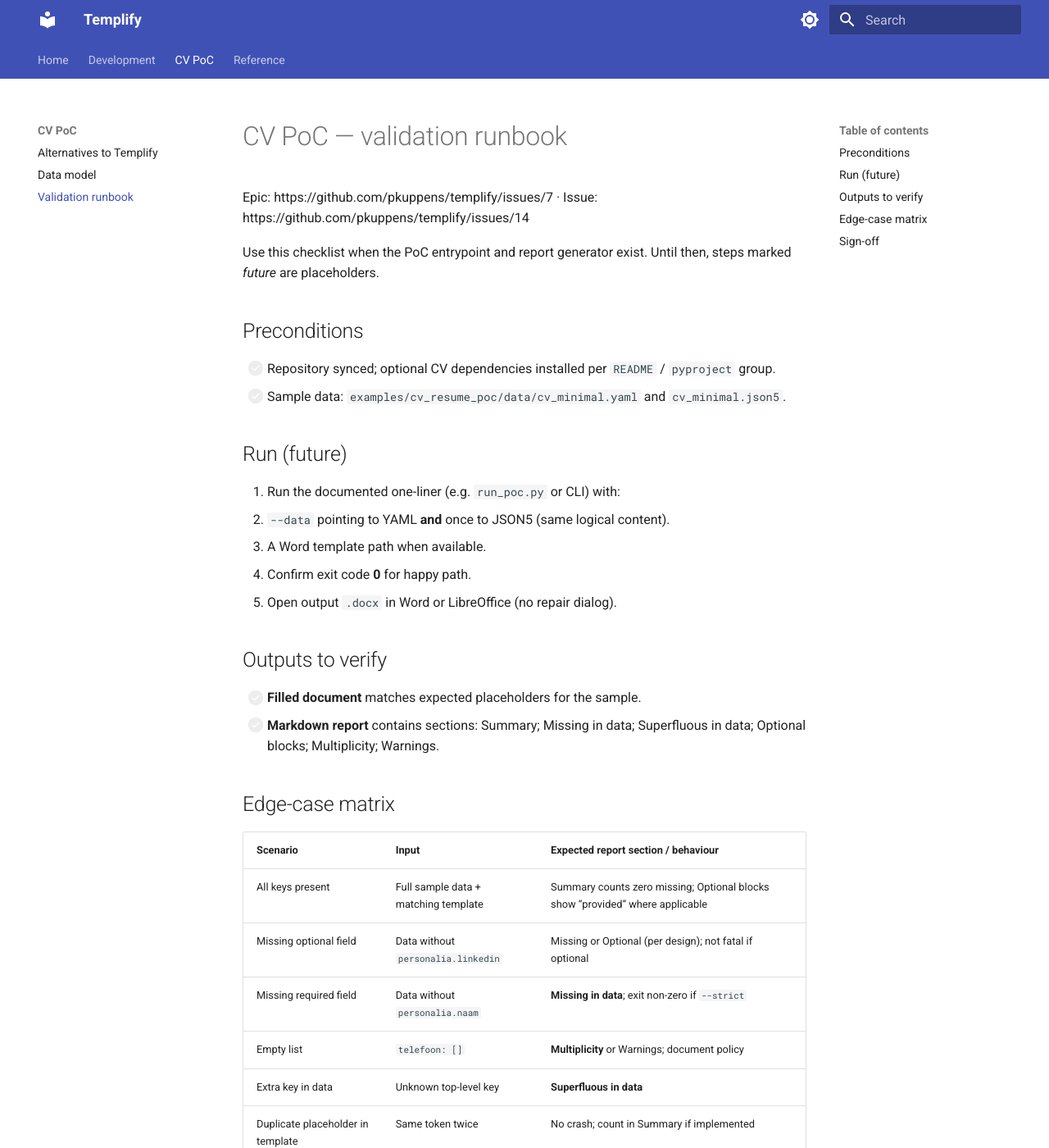
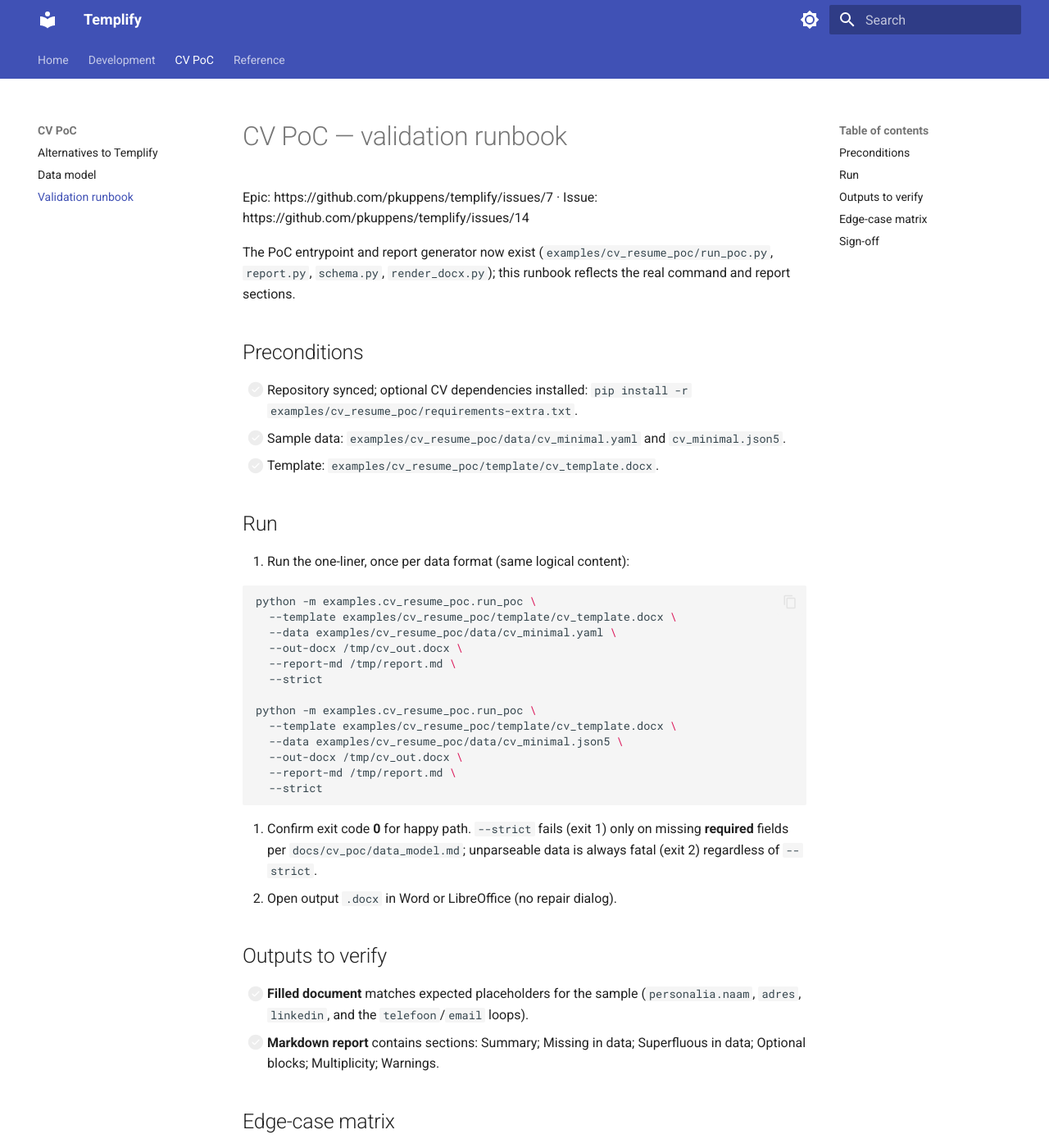
Before and after one commit to pkuppens/templify, an MkDocs documentation site: the page built from docs/cv_poc/validation.md, in a window 1280 px wide and 1400 px high. Shown: the whole window at 82% size. Built offline with MkDocs 1.6.1 and Material for MkDocs 9.7.7, drawn with Linux system fonts in a browser that asks for light colours; some of the changed text lies outside the part shown.

Commit message:
#14: docs: fill in validation.md runbook with the real cv_poc command
Replace the "(future)" placeholders with the actual run_poc.py invocation,
real exit-code semantics, and an edge-case matrix that matches what #10-#13
implemented (superfluous ignore list, multiplicity-as-count, coarse
template-root warnings, YAML/JSON5 parity test reference).

````diff
--- a/docs/cv_poc/validation.md
+++ b/docs/cv_poc/validation.md
@@ -2,38 +2,62 @@
 
 Epic: https://github.com/pkuppens/templify/issues/7 · Issue: https://github.com/pkuppens/templify/issues/14
 
-Use this checklist when the PoC entrypoint and report generator exist. Until then, steps marked *future* are placeholders.
+The PoC entrypoint and report generator now exist (`examples/cv_resume_poc/run_poc.py`,
+`report.py`, `schema.py`, `render_docx.py`); this runbook reflects the real command and report
+sections.
 
 ## Preconditions
 
-- [ ] Repository synced; optional CV dependencies installed per `README` / `pyproject` group.
+- [ ] Repository synced; optional CV dependencies installed:
+      `pip install -r examples/cv_resume_poc/requirements-extra.txt`.
 - [ ] Sample data: `examples/cv_resume_poc/data/cv_minimal.yaml` and `cv_minimal.json5`.
+- [ ] Template: `examples/cv_resume_poc/template/cv_template.docx`.
 
-## Run (future)
+## Run
 
-1. Run the documented one-liner (e.g. `run_poc.py` or CLI) with:
-   - `--data` pointing to YAML **and** once to JSON5 (same logical content).
-   - A Word template path when available.
-2. Confirm exit code **0** for happy path.
+1. Run the one-liner, once per data format (same logical content):
+
+   ```bash
+   python -m examples.cv_resume_poc.run_poc \
+     --template examples/cv_resume_poc/template/cv_template.docx \
+     --data examples/cv_resume_poc/data/cv_minimal.yaml \
+     --out-docx /tmp/cv_out.docx \
+     --report-md /tmp/report.md \
+     --strict
+
+   python -m examples.cv_resume_poc.run_poc \
+     --template examples/cv_resume_poc/template/cv_template.docx \
+     --data examples/cv_resume_poc/data/cv_minimal.json5 \
+     --out-docx /tmp/cv_out.docx \
+     --report-md /tmp/report.md \
+     --strict
+   ```
+
+2. Confirm exit code **0** for happy path. `--strict` fails (exit 1) only on missing **required**
+   fields per `docs/cv_poc/data_model.md`; unparseable data is always fatal (exit 2) regardless of
+   `--strict`.
 3. Open output `.docx` in Word or LibreOffice (no repair dialog).
 
 ## Outputs to verify
 
-- [ ] **Filled document** matches expected placeholders for the sample.
-- [ ] **Markdown report** contains sections: Summary; Missing in data; Superfluous in data; Optional blocks; Multiplicity; Warnings.
+- [ ] **Filled document** matches expected placeholders for the sample (`personalia.naam`,
+      `adres`, `linkedin`, and the `telefoon`/`email` loops).
+- [ ] **Markdown report** contains sections: Summary; Missing in data; Superfluous in data;
+      Optional blocks; Multiplicity; Warnings.
 
 ## Edge-case matrix
 
 | Scenario | Input | Expected report section / behaviour |
 |----------|-------|-------------------------------------|
-| All keys present | Full sample data + matching template | Summary counts zero missing; Optional blocks show “provided” where applicable |
-| Missing optional field | Data without `personalia.linkedin` | Missing or Optional (per design); not fatal if optional |
-| Missing required field | Data without `personalia.naam` | **Missing in data**; exit non-zero if `--strict` |
-| Empty list | `telefoon: []` | **Multiplicity** or Warnings; document policy |
-| Extra key in data | Unknown top-level key | **Superfluous in data** |
-| Duplicate placeholder in template | Same token twice | No crash; count in Summary if implemented |
-| UTF-8 Dutch | Names with **é**, **IJ**, etc. | Correct in `.docx` and report |
-| JSON5 comments | `cv_minimal.json5` with `//` comments | Parsed same as YAML; **Warnings** may note comments stripped post-parse |
+| All keys present | Full sample data + matching template | Summary counts zero missing; Optional blocks show "provided" for every optional field |
+| Missing optional field | Data without `personalia.linkedin` | **Optional blocks** lists it "not provided"; not fatal, exit 0 even under `--strict` |
+| Missing required field | Data without `personalia.naam` | **Missing in data**; exit 1 under `--strict`, exit 0 otherwise |
+| Empty list | `telefoon: []` | **Multiplicity** records `personalia.telefoon: 0 entries`; no separate warning |
+| Non-list value for a list field | `telefoon: "not-a-list"` | **Warnings** notes the type mismatch; excluded from Multiplicity |
+| Extra key in data | Unknown top-level or nested `personalia.*` key | **Superfluous in data** (default ignore list: `schema_version` only) |
+| Template doesn't reference a schema root | Template omits `{{ personalia... }}` entirely | **Warnings** notes the unreferenced root (coarse: root-name only, not per field — see `render_docx.py`) |
+| UTF-8 Dutch | Names with **é**, **IJ**, etc. | Correct in `.docx` and report (verified manually; no automated fixture assertion yet) |
+| JSON5 comments | `cv_minimal.json5` with `//` comments and trailing commas | Parsed to the same structure as the YAML fixture (asserted in `tests/test_run_poc.py::TestLoadData::test_yaml_and_json5_load_to_same_structure`) |
 
 ## Sign-off
 
````
